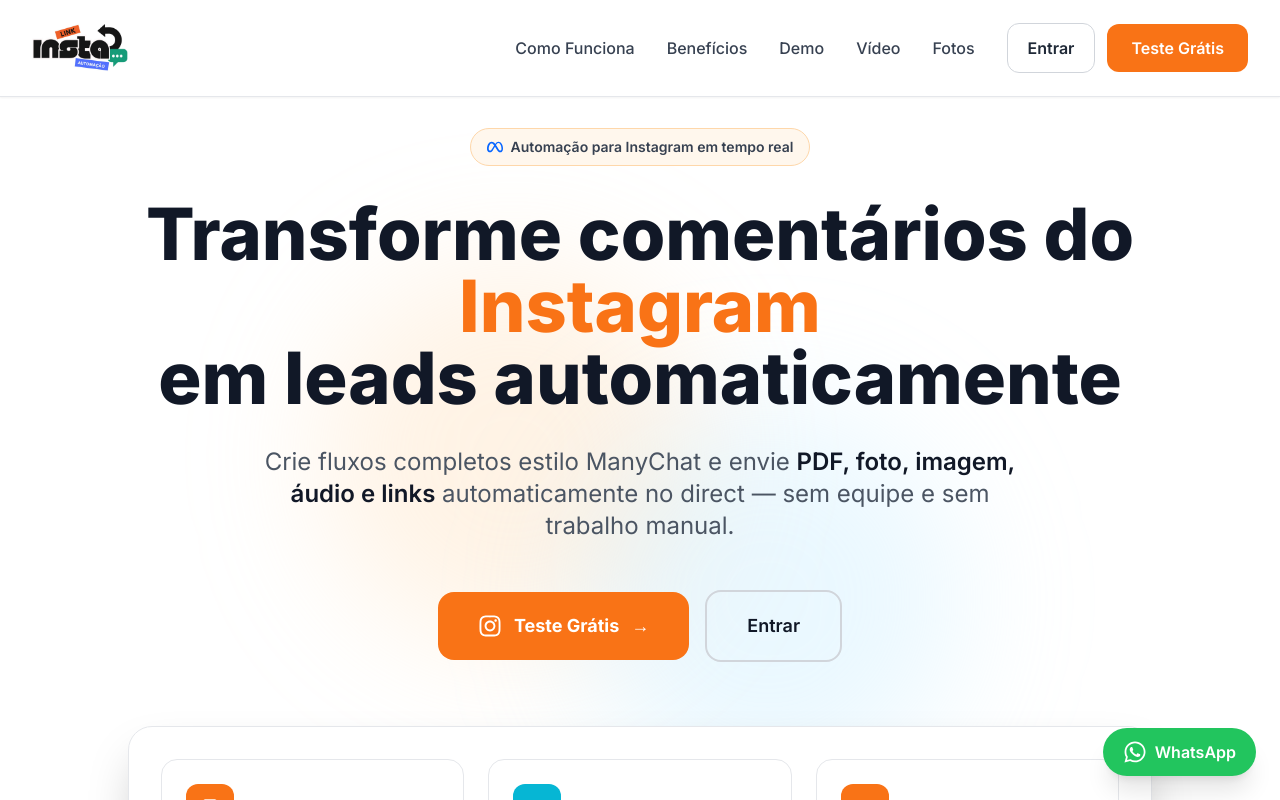
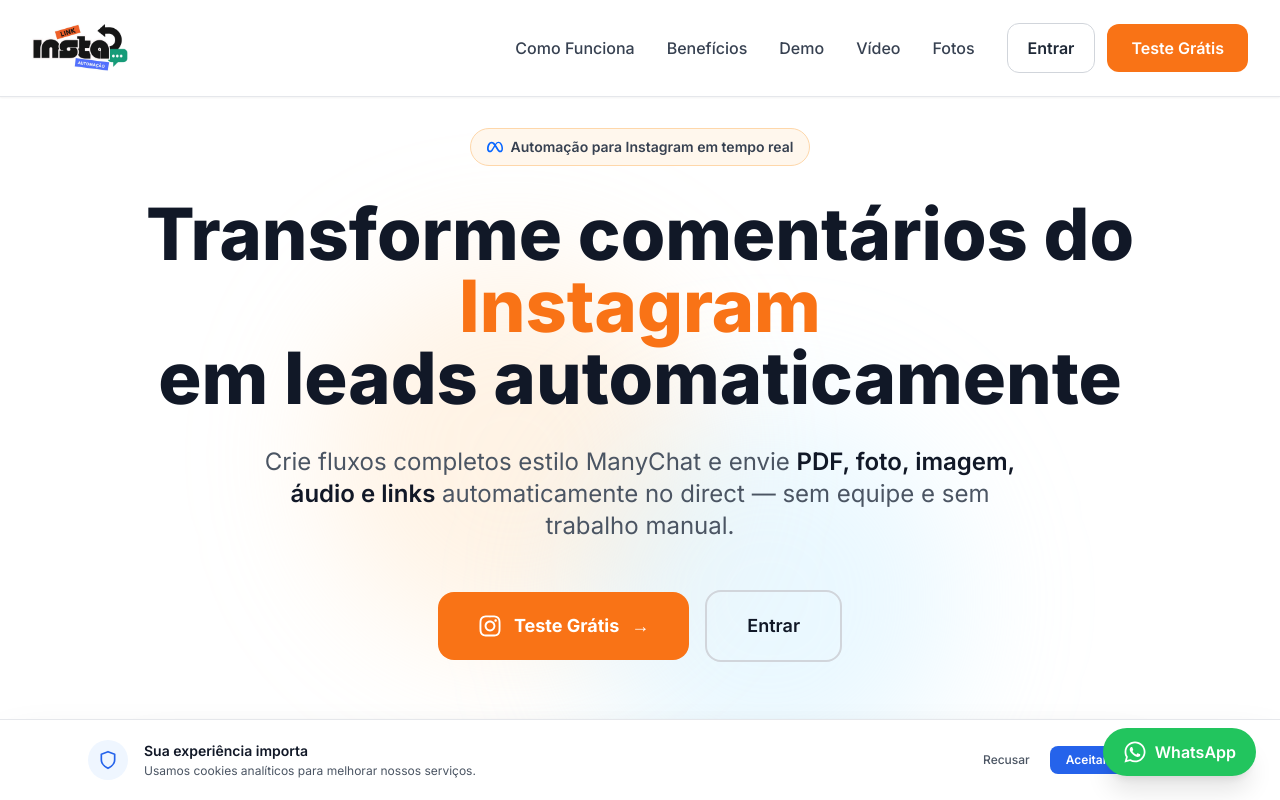
Before and after one commit to Rivas12/LP---INSTA-LINK, a Next.js app: page / in a window 1280 px wide. Shown: the top 800 px of the page. Built offline with nearby package versions, Linux system fonts and the light colour scheme.

Commit message:
feat: add CookieConsent component for user consent management

```diff
--- a/app/page.tsx
+++ b/app/page.tsx
@@ -12,6 +12,7 @@
 import YouTubeSection from "@/components/YouTubeSection";
 import PhotoShowcase from "@/components/PhotoShowcase";
 import WhatsAppFloat from "@/components/WhatsAppFloat";
+import CookieConsent from "@/components/CookieConsent";
 
 export default function Home() {
   return (
@@ -52,6 +53,7 @@
         <FinalCTA />
       </div>
       <WhatsAppFloat />
+      <CookieConsent />
     </main>
   );
 }
--- /dev/null
+++ b/components/CookieConsent.tsx
@@ -0,0 +1,114 @@
+"use client";
+
+import { useEffect, useState } from "react";
+import { FiShield } from "react-icons/fi";
+
+const LINKED_DOMAINS = ["lp.linkinsta.com.br", "app.linkinsta.com.br", "www.linkinsta.com.br"];
+
+export default function CookieConsent() {
+  const [showConsent, setShowConsent] = useState(false);
+
+  useEffect(() => {
+    // Valida se está em um domínio autorizado
+    const currentHost = typeof window !== "undefined" ? window.location.hostname : "";
+
+    const allowedDomains = [...LINKED_DOMAINS, "localhost"];
+
+    if (!allowedDomains.includes(currentHost)) {
+      console.warn(`Domínio não autorizado: ${currentHost}`);
+      return;
+    }
+
+    // Verifica se o usuário já aceitou cookies
+    const consentCookie = localStorage.getItem("cookie-consent");
+
+    if (!consentCookie) {
+      setShowConsent(true);
+    } else if (consentCookie === "accepted") {
+      // Se já aceitou, carrega o Google Analytics
+      loadGoogleAnalytics();
+    }
+  }, []);
+
+  const loadGoogleAnalytics = () => {
+    const gaId = process.env.NEXT_PUBLIC_GA_ID;
+    if (!gaId) return;
+
+    // Carrega o script do Google Analytics
+    const script1 = document.createElement("script");
+    script1.async = true;
+    script1.src = `https://www.googletagmanager.com/gtag/js?id=${gaId}`;
+    document.head.appendChild(script1);
+
+    // Inicializa o gtag com configurações
+    const script2 = document.createElement("script");
+    const userIdConfig = ""; // Adicione aqui se tiver userId, ex: `user_id: 'user_123',`
+
+    script2.textContent = `
+      window.dataLayer = window.dataLayer || [];
+      function gtag(){dataLayer.push(arguments);}
+      window.gtag = gtag;
+      gtag('js', new Date());
+      gtag('config', '${gaId}', {
+        anonymize_ip: true,
+        ${userIdConfig}
+        linker: {
+          domains: ${JSON.stringify(LINKED_DOMAINS)},
+          accept_incoming: true,
+        },
+      });
+    `;
+
+    document.head.appendChild(script2);
+  };
+
+  const handleAccept = () => {
+    localStorage.setItem("cookie-consent", "accepted");
+    setShowConsent(false);
+    loadGoogleAnalytics();
+  };
+
+  const handleReject = () => {
+    localStorage.setItem("cookie-consent", "rejected");
+    setShowConsent(false);
+  };
+
+  if (!showConsent) return null;
+
+  return (
+    <div className="fixed bottom-0 left-0 right-0 z-50 bg-white border-t border-gray-200 shadow-2xl">
+      <div className="max-w-6xl mx-auto px-4 py-5 sm:px-6">
+        <div className="flex gap-4 items-start sm:items-center">
+          <div className="flex-shrink-0">
+            <div className="flex items-center justify-center h-10 w-10 rounded-full bg-blue-50">
+              <FiShield className="h-5 w-5 text-blue-600" />
+            </div>
+          </div>
+          <div className="flex-1">
+            <h3 className="text-sm font-semibold text-gray-900">
+              Sua experiência importa
+            </h3>
+            <p className="mt-0.5 text-xs text-gray-600">
+              Usamos cookies analíticos para melhorar nossos serviços.
+            </p>
+          </div>
+
+          <div className="flex-shrink-0 flex gap-2">
+            <button
+              onClick={handleReject}
+              className="px-3 py-1.5 text-xs font-medium text-gray-600 hover:text-gray-900 transition-colors"
+            >
+              Recusar
+            </button>
+            <button
+              onClick={handleAccept}
+              className="px-4 py-1.5 text-xs font-semibold text-white bg-blue-600 hover:bg-blue-700 rounded-lg transition-colors"
+            >
+              Aceitar e continuar
+            </button>
+          </div>
+        </div>
+      </div>
+    </div>
+  );
+}
```
